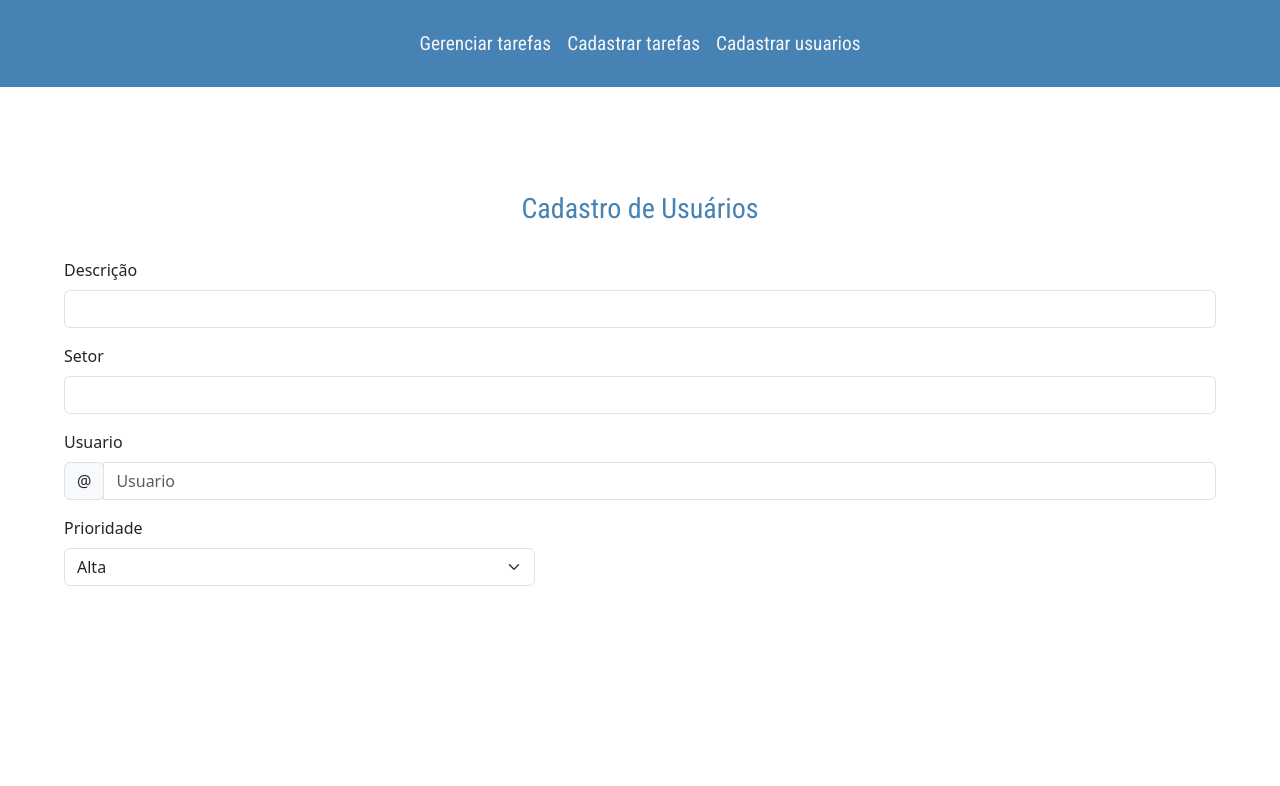
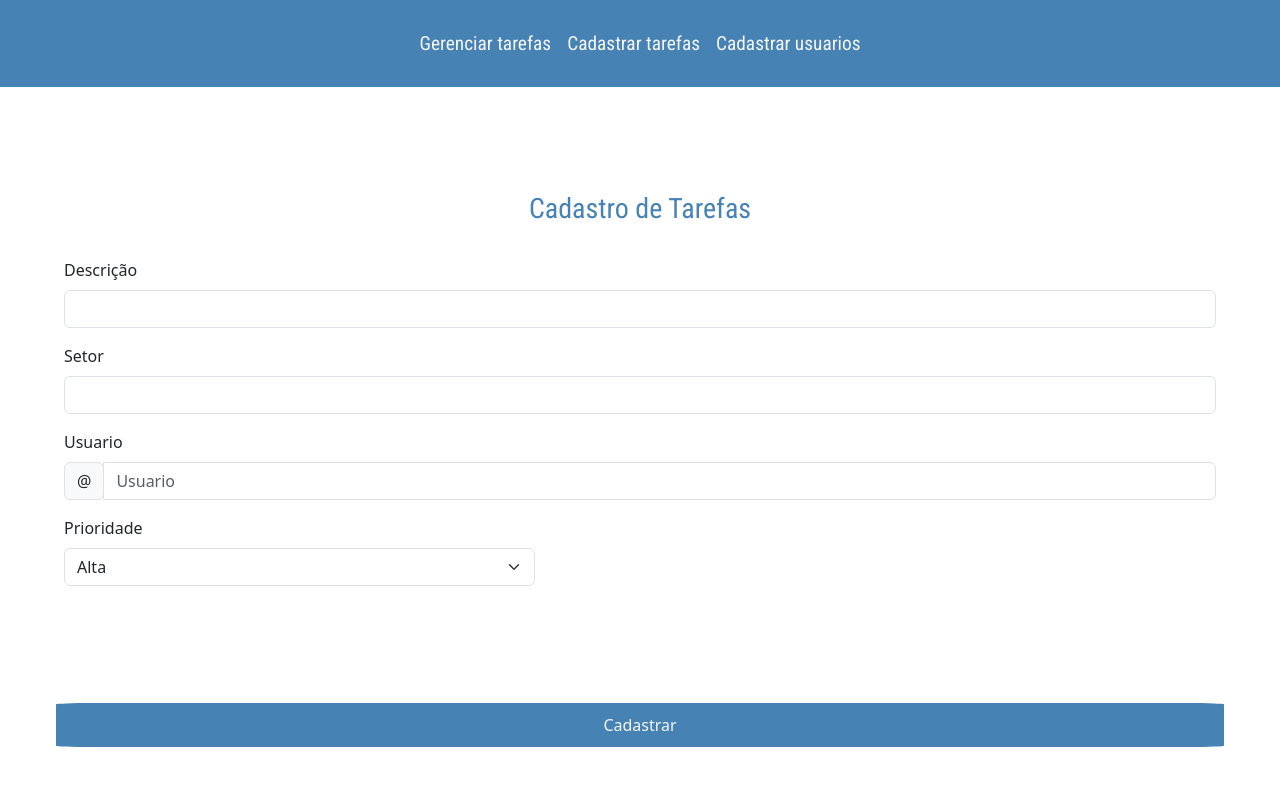
Before and after one commit to ebatistacosta/SimulacaoSaep, a website: page Public/cadastrarTarefas.html in a window 1280 px wide. Drawn offline with nearby package versions, Linux system fonts and the light colour scheme.

Commit message:
criação js

```diff
--- a/Public/cadastrarTarefas.html
+++ b/Public/cadastrarTarefas.html
@@ -27,7 +27,7 @@
 </nav>
 
 <div class="row g-3 grid">
-    <h1 class="h3 mb-3 fw-normal titulo-usuario">Cadastro de Usuários</h1>
+    <h1 class="h3 mb-3 fw-normal titulo-usuario">Cadastro de Tarefas</h1>
     <div class="col-sm-12">
         <label for="descricao" class="form-label">Descrição</label>
         <input type="text" class="form-control" id="descricao" placeholder="" value="" required="">
@@ -52,6 +52,8 @@
         </select>
     </div>
 
+     <button class="w-100 py-2 botao-usuarios" type="submit">Cadastrar</button>
+
    <script src="https://cdn.jsdelivr.net/npm/bootstrap@5.3.8/dist/js/bootstrap.bundle.min.js" integrity="sha384-FKyoEForCGlyvwx9Hj09JcYn3nv7wiPVlz7YYwJrWVcXK/BmnVDxM+D2scQbITxI" crossorigin="anonymous"></script>
 </body>
 </html>
```
Also changed, not shown: Public/cadTarefas.js (added), Public/cadUsuarios.js (added), Public/kanbam.js (added).
